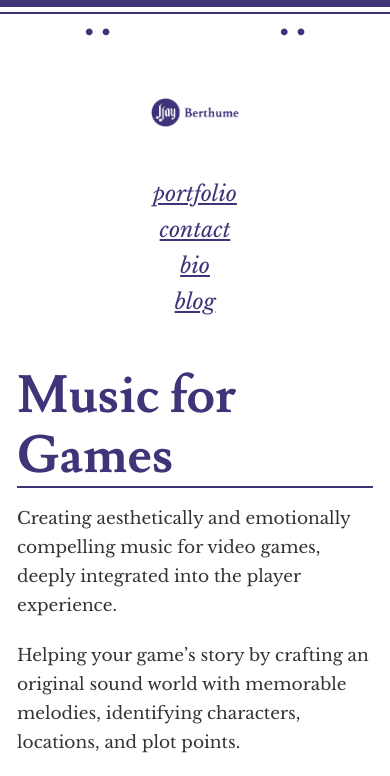
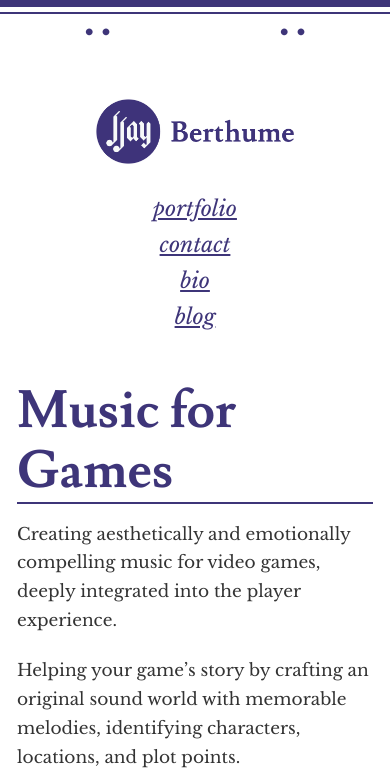
Before and after one commit to cyadoux/jjayberthumemusic.com, a plain HTML site: page index.html in a window 390 px wide. Shown: the top 776 px of the page. Drawn offline with Linux system fonts and the light colour scheme.

Commit message:
Resize logo

```diff
--- a/styles/index.css
+++ b/styles/index.css
@@ -162,8 +162,7 @@ img {
 }
 
 .logo {
-	max-height: 2.5em;
-	margin-bottom: 22px;
+	max-width: 350px;
 }
 
 .portfolio {
@@ -204,7 +203,7 @@ iframe {
 		max-width: 300px;
 	}
 	.logo {
-		max-width: 88px;
+		max-width: 200px;
 	}
 	nav, .portfolio {
 		flex-direction: column;
```
